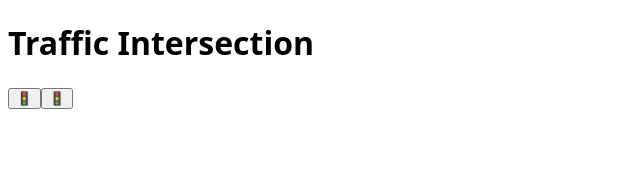
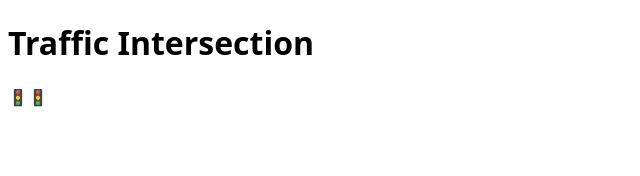
Before and after one commit to bjohn465/traffic-intersection-react, a React (Vite) app: page / in a window 1280 px wide. Shown: the top 176 px of the page, without its empty margins (0-640 px from the left). Built offline with nearby package versions, Linux system fonts and the light colour scheme.

Commit message:
Remove default button styling
And re-add some focus state styling

```diff
--- a/public/global.css
+++ b/public/global.css
@@ -22,3 +22,13 @@ don't make the user wait to display another tooltip. */
 body:has(button:interest-source) button {
 	interest-delay-start: 0s;
 }
+
+.traffic-light-button {
+	all: unset;
+	cursor: pointer;
+
+	&:focus {
+		outline: 3px solid #ffba39;
+		outline-offset: 2px;
+	}
+}
```
